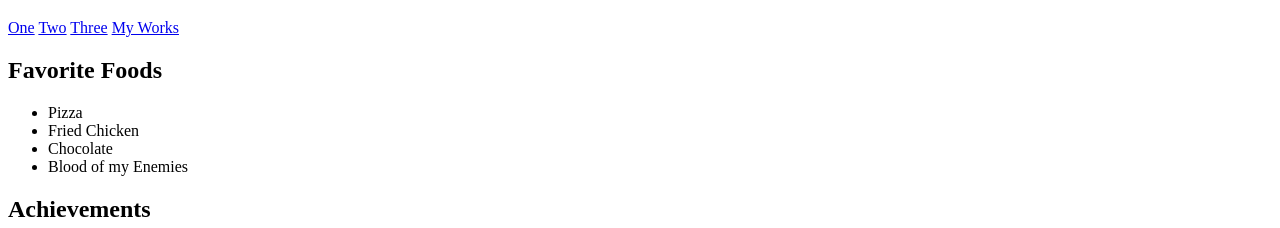
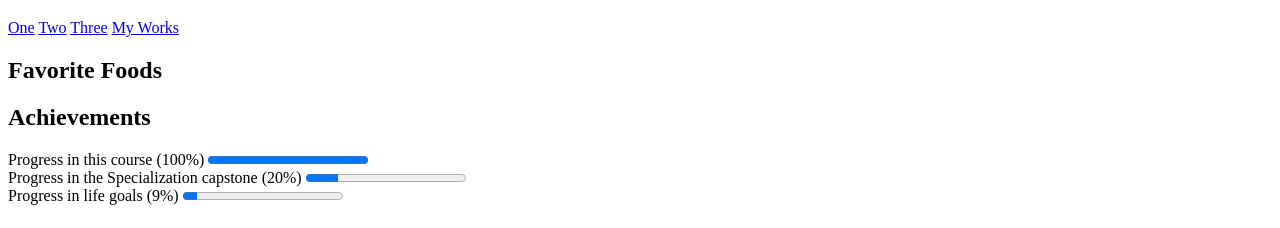
Before and after one commit to PieRowThePyro/WED201.github.io, a plain HTML site: page index.html in a window 1280 px wide. Shown: the part 61-289 px from the top of the page. Drawn offline with Linux system fonts and the light colour scheme.

Commit message:
Update index.html

```diff
--- a/index.html
+++ b/index.html
@@ -10,12 +10,6 @@
 			<a href="https://twitter.com/pierowpyro">Three</a>
 			<a href="https://www.deviantart.com/pierowthepyro/gallery">My Works</a>
 			<h2>Favorite Foods</h2>
-			<ul>
-				<li>Pizza</li>
-				<li>Fried Chicken</li>
-				<li>Chocolate</li>
-				<li>Blood of my Enemies</li>
-			</ul>
 			<h2>Achievements</h2>
 			<p><label>Progress in this course (100%)</label>
 			<progress value="100" max="100"></progress><br>
```
